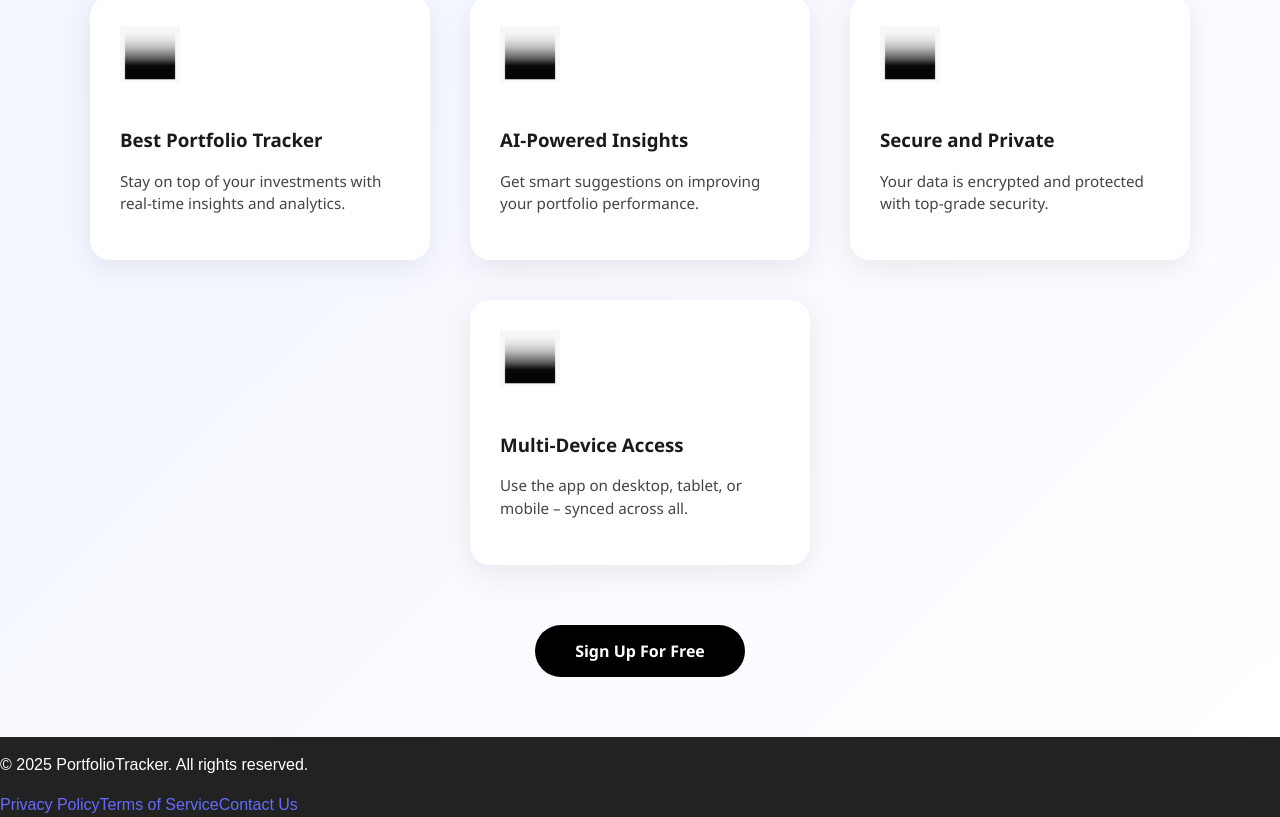
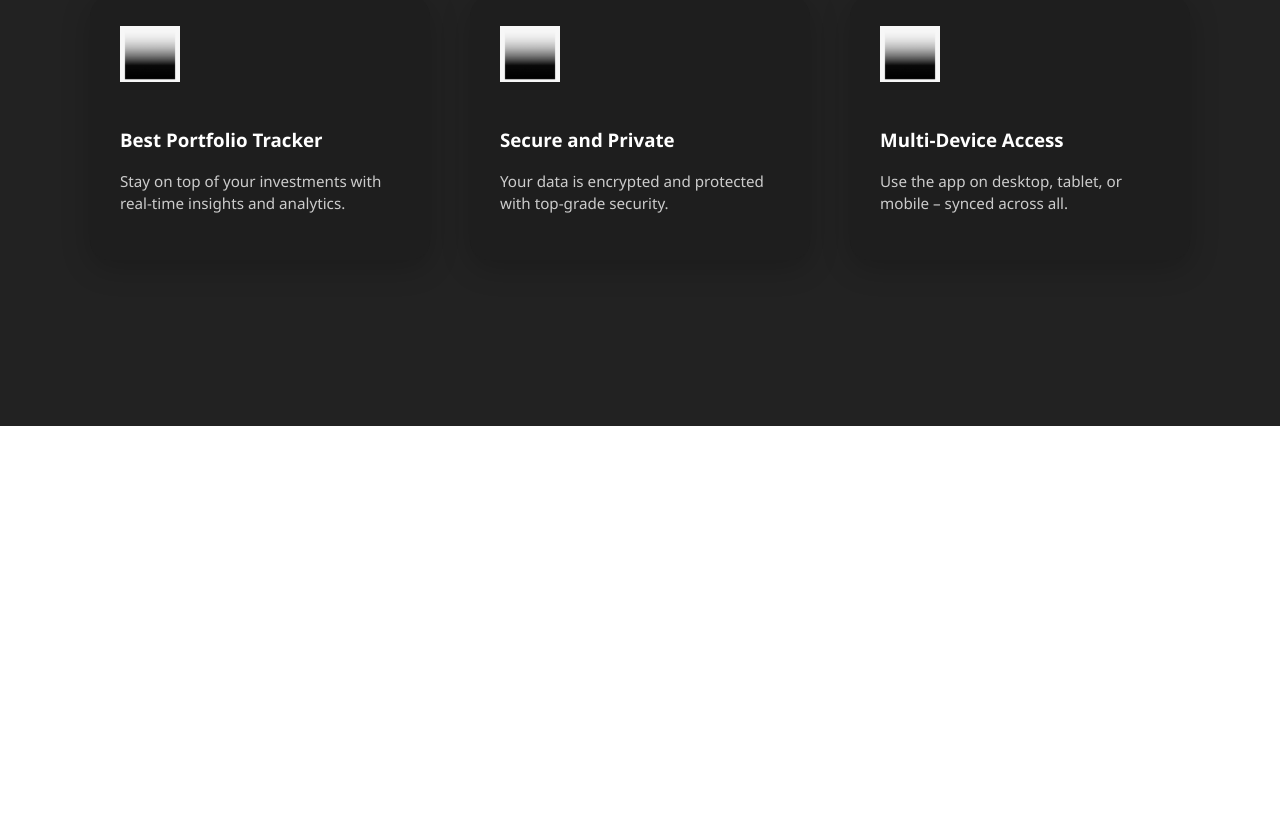
Before and after one commit to AC3-Portfolio-Tracker/PortfolioTracker, a React (Vite) app: page /features in a window 1280 px wide. Shown: the part 374-1191 px from the top of the page. After the commit the page ends 800 px from the top, so only its background shows below. Built offline with nearby package versions, Linux system fonts and the light colour scheme; no server answers.

Commit message:
update Features page

```diff
--- a/src/components/FeaturesPage.css
+++ b/src/components/FeaturesPage.css
@@ -1,20 +1,21 @@
 .features-container {
   padding: 60px 30px;
-  background: linear-gradient(135deg, #f0f4ff, #ffffff);
+
   text-align: center;
   font-family: "Segoe UI", sans-serif;
   animation: fadeIn 0.8s ease-in;
+  color: white;
 }
 
 .features-title {
   font-size: 3rem;
-  color: #2d2d2d;
+  color: #ffffff;
   margin-bottom: 10px;
 }
 
 .features-subtitle {
   font-size: 1.2rem;
-  color: #666;
+  color: #bbbbbb;
   margin-bottom: 50px;
 }
 
@@ -26,19 +27,20 @@
 }
 
 .feature-card {
-  background: white;
+  background: #1e1e1e;
   border-radius: 20px;
   padding: 30px;
   width: 280px;
-  box-shadow: 0 8px 30px rgba(0, 0, 0, 0.08);
+  box-shadow: 0 8px 30px rgba(0, 0, 0, 0.2);
   transition: transform 0.4s ease, box-shadow 0.4s ease;
   text-align: left;
   animation: slideUp 0.5s ease;
+  color: white;
 }
 
 .feature-card:hover {
   transform: translateY(-10px);
-  box-shadow: 0 12px 40px rgba(0, 0, 0, 0.12);
+  box-shadow: 0 12px 40px rgba(0, 0, 0, 0.3);
 }
 
 .feature-image {
@@ -48,30 +50,21 @@
 
 .feature-card h3 {
   margin-bottom: 10px;
-  color: #1a1a1a;
+  color: #ffffff;
 }
 
 .feature-card p {
-  color: #444;
+  color: #cccccc;
   font-size: 0.95rem;
 }
 
-/* Sign Up Button */
+/* Removed sign-up button and footer */
 .signup-button {
-  margin-top: 60px;
-  padding: 15px 40px;
-  background-color: #000000;
-  border: none;
-  border-radius: 30px;
-  color: white;
-  font-size: 1rem;
-  font-weight: bold;
-  cursor: pointer;
-  transition: background-color 0.3s ease;
+  display: none;
 }
 
-.signup-button:hover {
-  background-color: #818283;
+.footer {
+  display: none;
 }
 
 /* Animations */
--- a/src/pages/FeaturesPage.jsx
+++ b/src/pages/FeaturesPage.jsx
@@ -1,8 +1,6 @@
 import React from "react";
-import { useNavigate } from "react-router-dom";
 import "../components/FeaturesPage.css";
 import portfolioImg from "/data/portfolio.jpg";
-import aiInsightsImg from "/data/ai-insights.jpg";
 import securityImg from "/data/security.jpg";
 import devicesImg from "/data/devices.jpg";
 
@@ -12,12 +10,6 @@ const features = [
     description:
       "Stay on top of your investments with real-time insights and analytics.",
     image: portfolioImg,
-  },
-  {
-    title: "AI-Powered Insights",
-    description:
-      "Get smart suggestions on improving your portfolio performance.",
-    image: aiInsightsImg,
   },
   {
     title: "Secure and Private",
@@ -34,14 +26,7 @@ const features = [
 ];
 
 const FeaturesPage = () => {
-  const navigate = useNavigate();
-
-  const handleSignUp = () => {
-    navigate("/signup");
-  };
-
   return (
-    <div>
     <div className="features-container">
       <h1 className="features-title">Explore Our Powerful Features</h1>
       <p className="features-subtitle">
@@ -61,23 +46,6 @@ const FeaturesPage = () => {
           </div>
         ))}
       </div>
-
-        <button className="signup-button" onClick={handleSignUp}>
-          Sign Up For Free
-        </button>
-      </div>
-      <footer className="footer">
-        <div className="footer-content">
-          <p>
-            &copy; {new Date().getFullYear()} PortfolioTracker. All rights reserved.
-          </p>
-          <div className="footer-links">
-            <a href="/privacy">Privacy Policy</a>
-            <a href="/terms">Terms of Service</a>
-            <a href="/contact">Contact Us</a>
-          </div>
-        </div>
-      </footer>
     </div>
   );
 };
```
Lines whose indentation alone changed are shown as unchanged.
